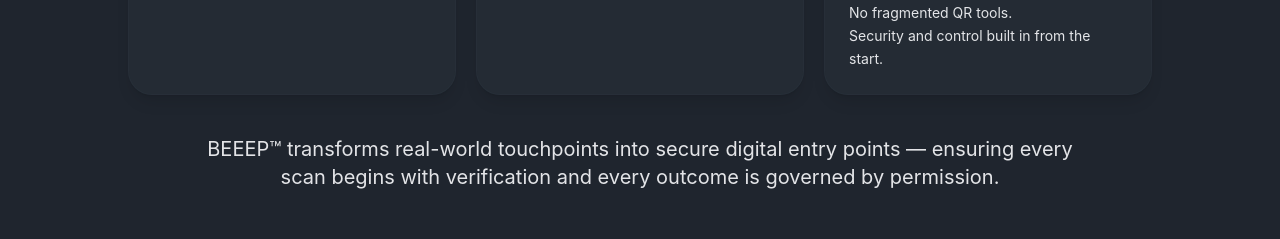
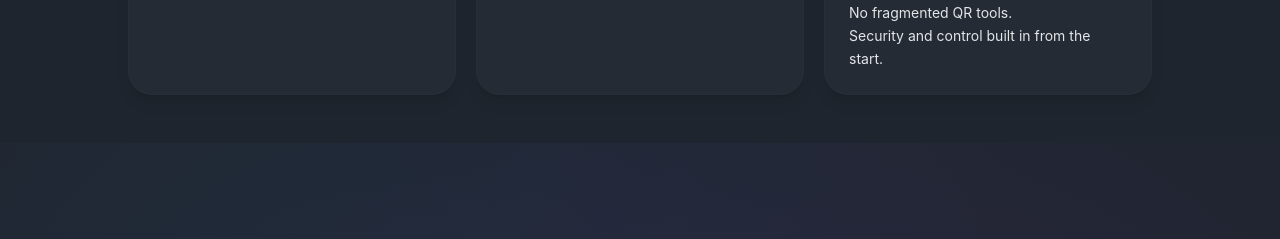
Before and after one commit to NewGrooves/e9-global-backup, a React (Vite) app: page / in a window 1280 px wide. Shown: the part 1201-1440 px from the top of the page. Built offline with nearby package versions, Linux system fonts and the light colour scheme.

Commit message:
Update HomeStaging.tsx

```diff
--- a/src/pages/HomeStaging.tsx
+++ b/src/pages/HomeStaging.tsx
@@ -180,12 +180,7 @@ const HomeStaging = () => {
                 </div>
               </div>
 
-              <div className="text-center mt-10">
-                <p className="text-lg sm:text-xl text-foreground/90 leading-relaxed max-w-4xl mx-auto">
-                  BEEEP™ transforms real-world touchpoints into secure digital entry points — ensuring every scan
-                  begins with verification and every outcome is governed by permission.
-                </p>
-              </div>
+
             </div>
           </div>
         </section>
```
